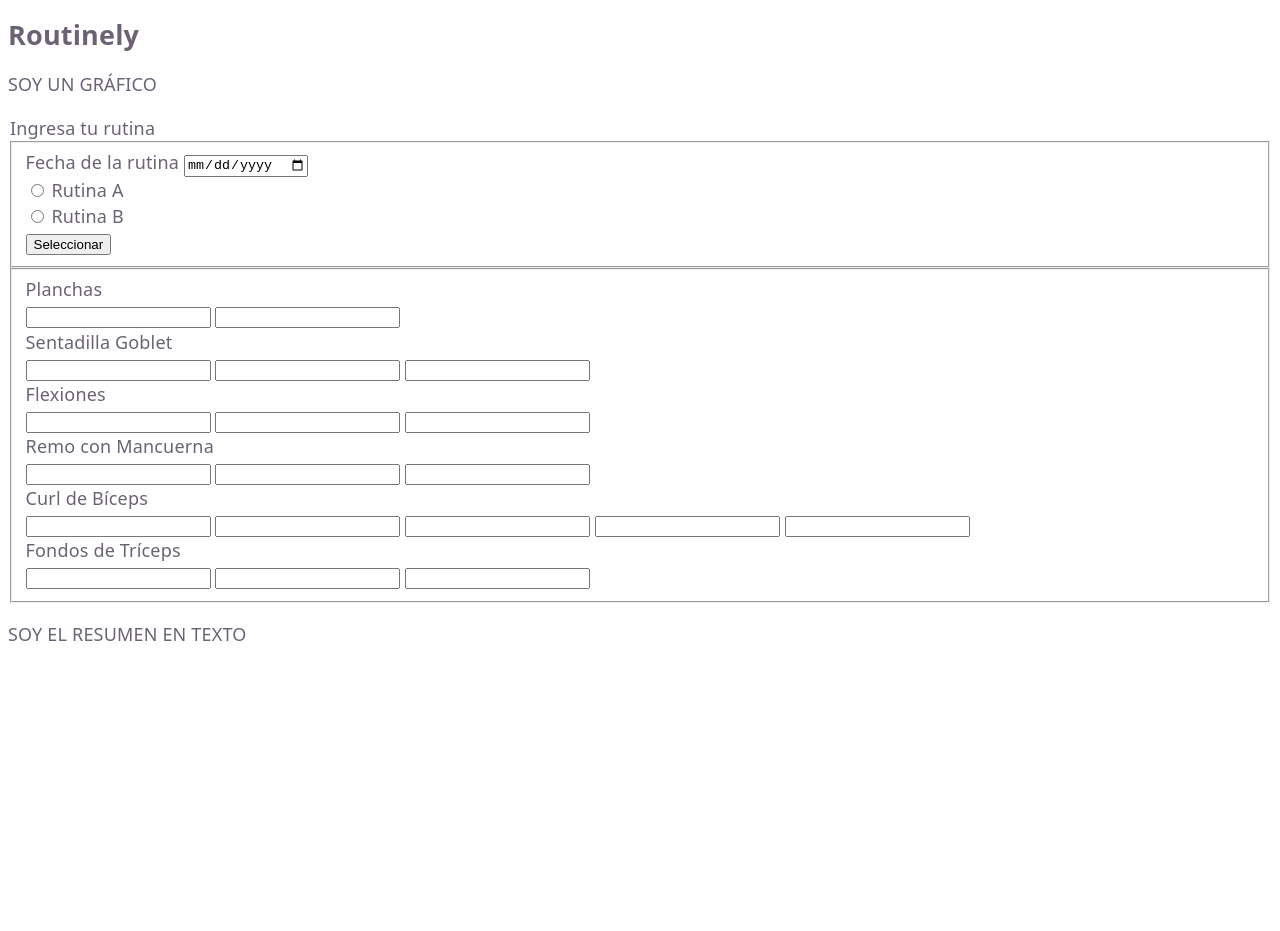
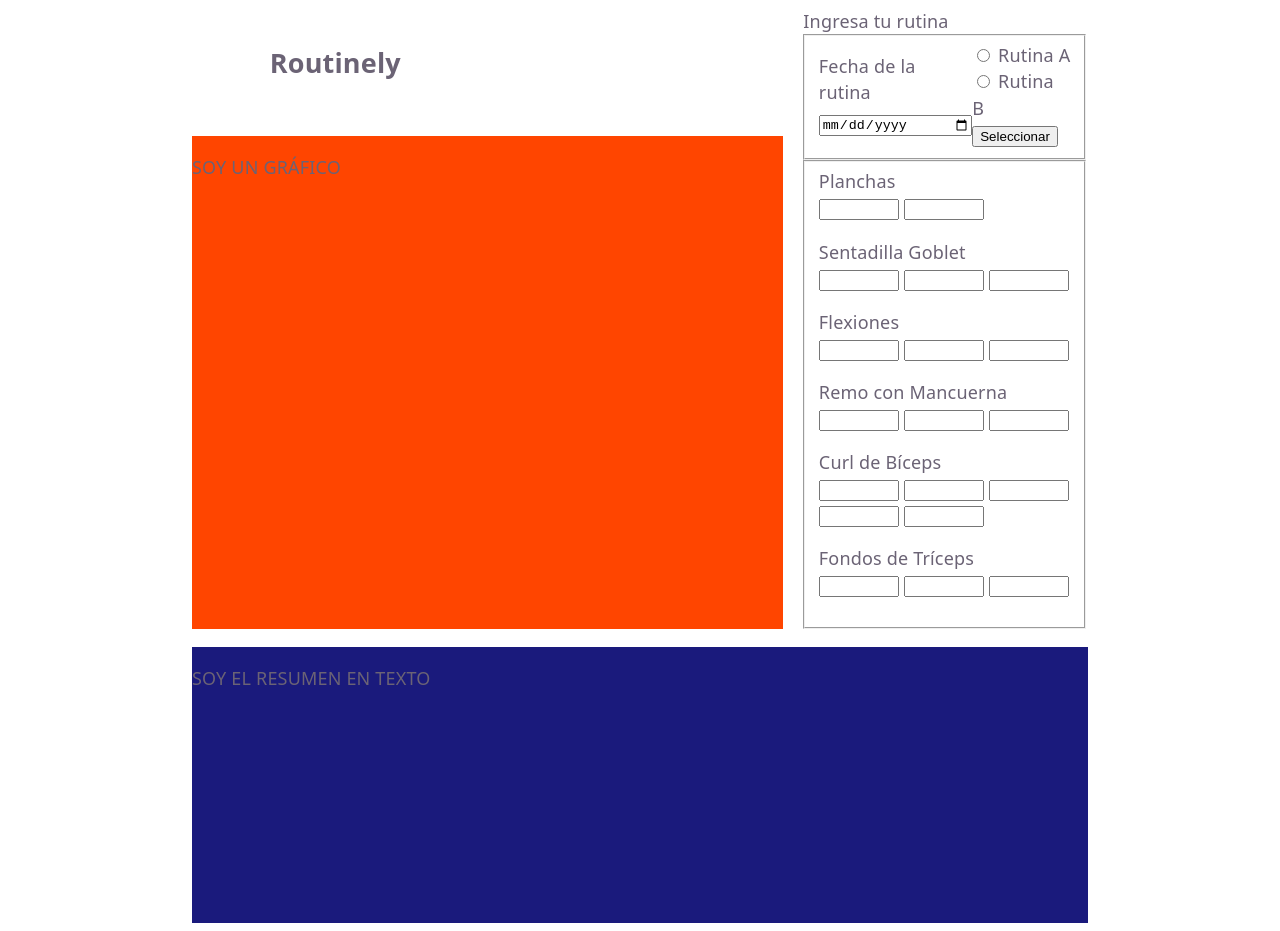
Before and after one commit to fvera-tech/routinly, a website built with Vite: page index.html in a window 1280 px wide. Before the commit the page ends 800 px from the top, so only its background shows below. Built offline with nearby package versions, Linux system fonts and the light colour scheme.

Commit message:
Estilos a la estructura general del proyecto con css grid. Se trabaja la estructura en móviles y desktop siguiendo 'Mobile First'.

```diff
--- a/src/style.css
+++ b/src/style.css
@@ -29,3 +29,102 @@
     font-size: 16px;
   }
 }
+
+body {
+  display: flex;
+  align-items: center;
+  justify-content: center;
+}
+
+.main {
+
+  max-width: 70vw;
+
+  display: grid;
+  grid-template-columns: repeat(3, 1fr);
+  grid-template-rows: repeat(8, minmax(10vh, auto));
+
+  place-items: center;
+  gap: 1rem;
+}
+
+.title {
+  grid-column: 1 / 4;
+  grid-row: 1 / 2;
+}
+
+.form {
+  grid-column: 1 / 4;
+  grid-row: 2 / 4;
+
+  width: 100%;
+  max-height: 100%;
+
+}
+
+.graph {
+  background-color: orangered;
+  grid-column: 1 / 4;
+  grid-row: 4 / 7;
+
+  width: 100%;
+  height: 100%;
+}
+
+.summary {
+  background-color: rgb(26, 26, 124);
+  grid-column: 1 / 4;
+  grid-row: 7 / 9;
+
+  width: 100%;
+  height: 100%;
+}
+
+@media(min-width: 768px) {
+  .title {
+    grid-column: 1 / 2;
+    grid-row: 1 / 2;
+  }
+
+  .form {
+    grid-column: 3 / 4;
+    grid-row: 1 / 6;
+
+  }
+
+  .graph {
+    background-color: orangered;
+    grid-column: 1 / 3;
+    grid-row: 2 / 6;
+  }
+
+  .summary {
+    background-color: rgb(26, 26, 124);
+    grid-column: 1 / 4;
+    grid-row: 6 / 9;
+  }
+}
+
+/* FORMULARIO */
+
+.first-selection {
+  display: flex;
+  justify-content: space-around;
+}
+
+.date {
+  display: flex;
+  flex-direction: column;
+  justify-content: space-evenly;
+
+}
+
+
+.inputs {
+  gap: 1rem;
+  margin-bottom: 1rem;
+}
+
+.inputs>input {
+  width: 4rem;
+}
```
